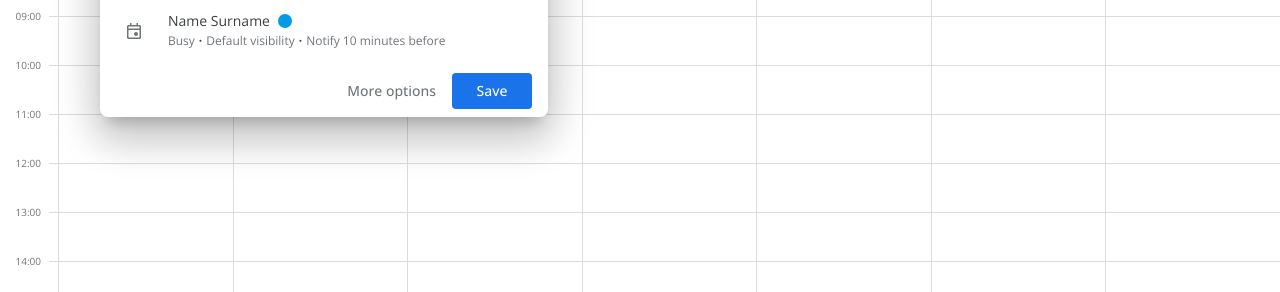
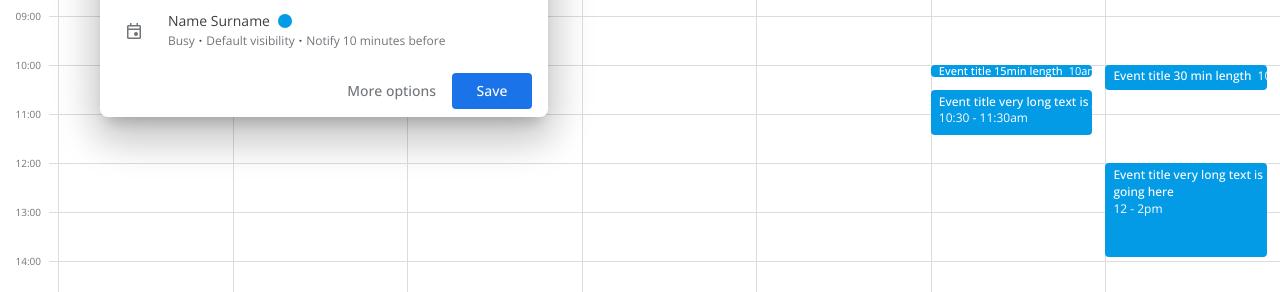
Before and after one commit to gretawix/calendar, a website with bundled scripts: page index.html in a window 1280 px wide. Shown: the part 508-800 px from the top of the page. Built offline with nearby package versions, Linux system fonts and the light colour scheme.

Commit message:
event tile design

```diff
--- a/index.html
+++ b/index.html
@@ -186,11 +186,27 @@
                         </div>
                         <div class="hours-cells-column">
                             <div class="inner-hour-cell-column">
+                                <div class="event-tile shortest">
+                                    <p class="event-tile-title">Event title 15min length</p>
+                                    <p class="event-tile-time">10am</p>
+                                </div>
+                                <div class="event-tile regular">
+                                    <p class="event-tile-title">Event title very long text is going here</p>
+                                    <p class="event-tile-time">10:30 - 11:30am</p>
+                                </div>
                                 <div class="hours-cell cell-height"></div>
                             </div>
                         </div>
                         <div class="hours-cells-column">
                             <div class="inner-hour-cell-column">
+                                <div class="event-tile short">
+                                    <p class="event-tile-title">Event title 30 min length</p>
+                                    <p class="event-tile-time">10am</p>
+                                </div>
+                                <div class="event-tile long">
+                                    <p class="event-tile-title">Event title very long text is going here</p>
+                                    <p class="event-tile-time">12 - 2pm</p>
+                                </div>
                                 <div class="hours-cell cell-height"></div>
                             </div>
                         </div>
--- a/styles/parts/_calendar-grid.scss
+++ b/styles/parts/_calendar-grid.scss
@@ -156,6 +156,7 @@
 }
 .inner-hour-cell-column {
     height: calc(24 * var(--cell-height) - 10px);
+    position: relative;
 }
 .hours-cells-all {
     @include verticalScrollStyle;
--- /dev/null
+++ b/styles/parts/_event-tile.scss
@@ -0,0 +1,62 @@
+.event-tile {
+    position: absolute;
+    width: 100%;
+    left: -1px;
+
+    background-color: var(--event-blue);
+    border-radius: 4px;
+    font-size: 12px;
+    padding: 4px 0 4px 8px;
+
+    overflow: hidden;
+    cursor: pointer;
+    p {
+        color: var(--white);
+        line-height: 1.4;
+    }
+    .event-tile-title {
+        font-weight: 500;
+        white-space: nowrap;
+    }
+    .event-tile-time {
+        font-weight: 300;
+    }
+    &.shortest {
+        top: calc(var(--cell-height) * 10 - 1px);
+        height: calc(var(--cell-height) / 4);
+        padding-top: 0;
+        padding-bottom: 0;
+        display: flex;
+        flex-direction: row;
+        align-items: center;
+        p {
+            font-size: 11px;
+        }
+        .event-tile-title {
+            padding-right: 6px;
+        }
+    }
+    &.short {
+        top: calc(var(--cell-height) * 10 - 1px);
+        height: calc(var(--cell-height) / 2);
+        padding-top: 3px;
+        display: flex;
+        flex-direction: row;
+        align-items: center;
+        .event-tile-title {
+            padding-right: 6px;
+        }
+    }
+    &.regular {
+        top: calc(var(--cell-height) * 10.5 - 1px);
+        height: calc(var(--cell-height) - 4px);
+    }
+    &.long {
+        top: calc(var(--cell-height) * 12 - 1px);
+        height: calc(var(--cell-height) * 2 - 4px);
+        .event-tile-title {
+            font-weight: 500;
+            white-space: unset;
+        }
+    }
+}
--- a/styles/style.scss
+++ b/styles/style.scss
@@ -13,6 +13,7 @@
     --grey-super-light: #f1f3f4;
 
     --blue: #1a73e8;
+    --event-blue: #039be5;
     --blue-shaded: #0d60cc;
     --blue-medium-dark: #039be5;
     --blue-medium: #e8f0fe;
@@ -84,3 +85,4 @@ img {
 @import "./parts/modal";
 @import "./parts/buttons";
 @import "./parts/inputs";
+@import "./parts/event-tile";
```
Also changed, not shown: styles/style.css, 1 other file.
